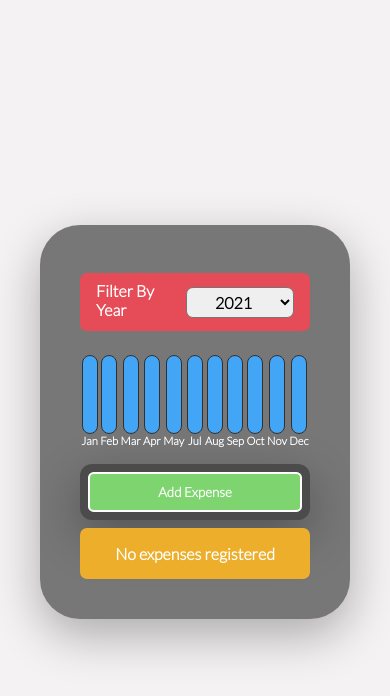
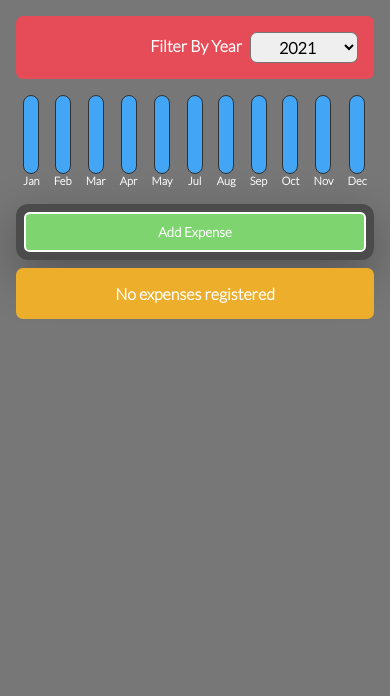
Before and after one commit to Alejandro-J-Caputto/mini-expense-app, a React (Create React App) app: page / in a window 390 px wide. Shown: the top 696 px of the page. Built offline with nearby package versions, Linux system fonts and the light colour scheme.

Commit message:
responsive phone view

```diff
--- a/src/components/expensesCard/_expenses.scss
+++ b/src/components/expensesCard/_expenses.scss
@@ -13,7 +13,9 @@
   &:hover {
     transform: scale(1.1);
   }
-
+  & * {
+    margin-right: 2px;
+  }
   & h2 {
     // color: #3a3a3a;
     font-size: 1.6rem;
@@ -28,34 +30,32 @@
 
   &__description {
     display: flex;
-    flex-direction: column;
-    gap: 1rem;
-    align-items: center;
+    text-align: center;
+    border: 2px solid $color-white;
+    border-radius: .5rem;
     flex: 0 0 50%;
-    border-radius: .5rem;
     padding: 3rem 1rem;
     background-color: $color-angular-blue-light;
     @include responsive (phone) {
       flex-direction: row;
       align-items: center;
       justify-content: flex-start;
-      flex: 1;
+      flex: 0 0 50%;
     }
   }
 
   &__price {
-
+    flex: 0 0 20%;
+    padding: 3rem 1rem;
     font-weight: bold;
     color: white;
     background-color: $color-yellow;
     border: 2px solid white;
-    width: 10rem;
+    border-radius: 6px;
     text-align: center;
-    padding: 3rem 1rem;
-    border-radius: 6px;
     @include responsive (phone) {
       font-size: 1.25rem;
-      padding: 0.5rem 1.5rem;
+      // padding: 0.5rem 1.5rem;
     }
   }
 
@@ -66,7 +66,7 @@
 .message-filter{
   color: $color-white;
   display: flex;
-  flex: 1;
+  flex: 0;
   background-color: $color-yellow;
   padding: 2rem;
   margin-top: 1rem;
--- a/src/css/styles.css
+++ b/src/css/styles.css
@@ -68,6 +68,8 @@ body {
   flex-wrap: wrap; }
   .expense-item:hover {
     transform: scale(1.1); }
+  .expense-item * {
+    margin-right: 2px; }
   .expense-item h2 {
     font-size: 1.6rem;
     flex: 1;
@@ -78,11 +80,10 @@ body {
         font-size: 1.25rem; } }
   .expense-item__description {
     display: flex;
-    flex-direction: column;
-    gap: 1rem;
-    align-items: center;
+    text-align: center;
+    border: 2px solid #fff;
+    border-radius: .5rem;
     flex: 0 0 50%;
-    border-radius: .5rem;
     padding: 3rem 1rem;
     background-color: #42a5f5; }
     @media (max-width: 37.5em) {
@@ -90,25 +91,24 @@ body {
         flex-direction: row;
         align-items: center;
         justify-content: flex-start;
-        flex: 1; } }
+        flex: 0 0 50%; } }
   .expense-item__price {
+    flex: 0 0 20%;
+    padding: 3rem 1rem;
     font-weight: bold;
     color: white;
     background-color: #edae2c;
     border: 2px solid white;
-    width: 10rem;
-    text-align: center;
-    padding: 3rem 1rem;
-    border-radius: 6px; }
+    border-radius: 6px;
+    text-align: center; }
     @media (max-width: 37.5em) {
       .expense-item__price {
-        font-size: 1.25rem;
-        padding: 0.5rem 1.5rem; } }
+        font-size: 1.25rem; } }
 
 .message-filter {
   color: #fff;
   display: flex;
-  flex: 1;
+  flex: 0;
   background-color: #edae2c;
   padding: 2rem;
   margin-top: 1rem;
@@ -236,10 +236,21 @@ body {
   justify-content: center;
   align-items: center;
   padding: 5rem; }
+  @media (max-width: 37.5em) {
+    .main {
+      padding: unset; } }
 
 .container {
   background-color: #777;
+  display: flex;
+  flex-flow: column;
   width: 57rem;
   border-radius: 5rem;
   box-shadow: 0 2rem 6rem rgba(0, 0, 0, 0.3);
   padding: 5rem; }
+  @media (max-width: 37.5em) {
+    .container {
+      width: 100%;
+      height: 100vh;
+      border-radius: unset;
+      padding: 2rem; } }
--- a/src/pages/MainPage/_mainPage.scss
+++ b/src/pages/MainPage/_mainPage.scss
@@ -6,13 +6,24 @@
   justify-content: center;
   align-items: center;
   padding: 5rem;
+  @include responsive(phone) {
+    padding: unset;
+  }
 }
 .container {
   background-color: $color-grey-dark-2;
   // height: 65rem;
+  display: flex;
+  flex-flow: column;
   width: 57rem;
   border-radius: 5rem;
   box-shadow: $shadow-dark;
   padding: 5rem;
   // overflow: hidden;
+  @include responsive(phone) {
+    width: 100%;
+    height: 100vh;
+    border-radius: unset;
+    padding: 2rem;
+  }
 }
```
